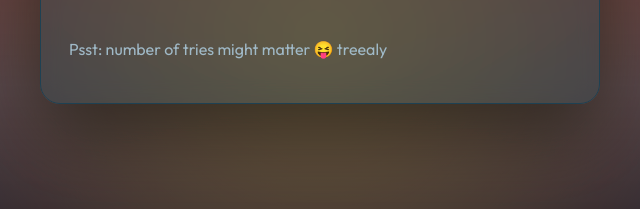
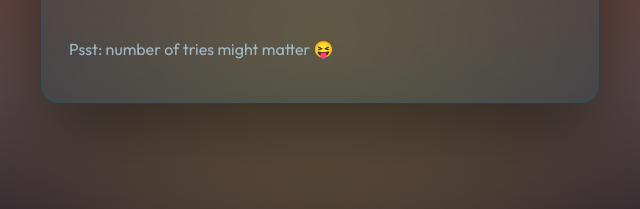
Before and after one commit to alysartabet/AT25, a plain HTML site: page index.html in a window 1280 px wide. Shown: the part 477-686 px from the top of the page, 320-960 px from the left. Drawn offline with nearby package versions, Linux system fonts and the light colour scheme; a web font is replaced by a local one.

Commit message:
HTML check

```diff
--- a/index.html
+++ b/index.html
@@ -27,7 +27,7 @@
 
       <button id="enterBtn" class="btn primary" type="button">Enter</button>
       <p id="gateMsg" class="gate-msg" role="alert"></p>
-      <p class="hint">Psst: number of tries might matter 😝 treealy</p>
+      <p class="hint">Psst: number of tries might matter 😝</p>
     </div>
   </div>
 
```
